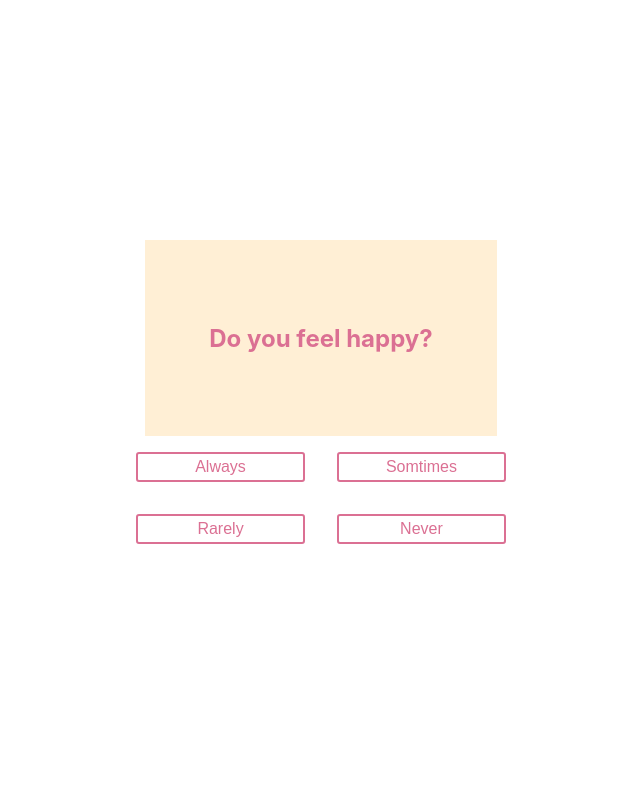
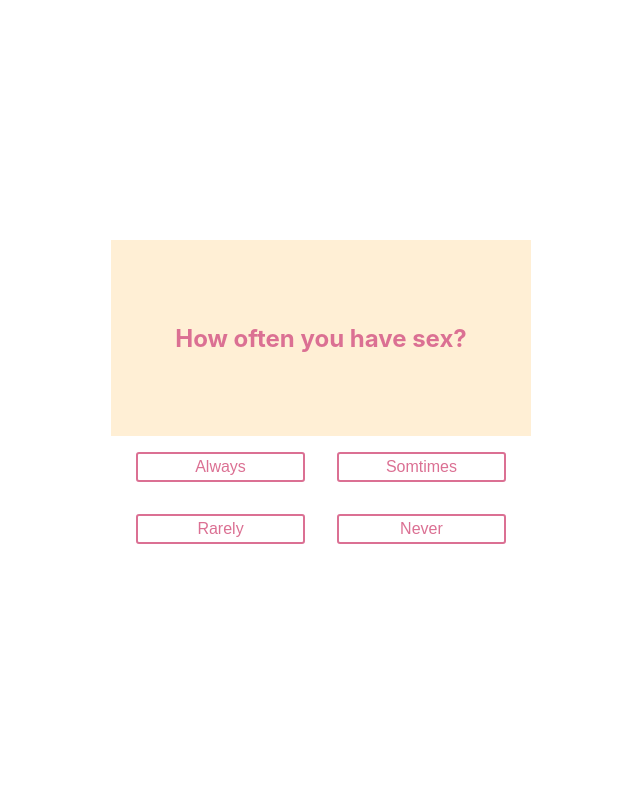
Before and after one commit to abhigupta-codedb/The_social_project, a React (Create React App) app: page /quiz in a window 1280 px wide. Both pictures are taken after a click on the button "Rarely". Shown: the top 800 px of the page, without its empty margins (319-959 px from the left). Built offline with nearby package versions, Linux system fonts and the light colour scheme.

Commit message:
feat: adding basic functionality

```diff
--- a/src/Components/QuestionBox.jsx
+++ b/src/Components/QuestionBox.jsx
@@ -45,7 +45,7 @@ const AnswersWrapper = styled.div`
   justify-content: center;
 `;
 
-const QuestionBox = ({ quiz }) => {
+const QuestionBox = ({ quiz, setNext }) => {
   const { question, options } = quiz;
 
   return (
@@ -55,7 +55,9 @@ const QuestionBox = ({ quiz }) => {
       </Wrapper>
       <AnswersWrapper>
         {options.map((option) => (
-          <Button>{option.Text}</Button>
+          <Button onClick={() => setNext((next) => next + 1)}>
+            {option.Text}
+          </Button>
         ))}
       </AnswersWrapper>
     </ParentDiv>
--- /dev/null
+++ b/src/Components/Result.jsx
@@ -0,0 +1,7 @@
+import React from "react";
+
+const Result = () => {
+  return <div>Result</div>;
+};
+
+export default Result;
--- a/src/Container/BoxContainer.jsx
+++ b/src/Container/BoxContainer.jsx
@@ -1,14 +1,16 @@
 import React, { useState } from "react";
 import { quiz } from "../Helper/quiz";
 import QuestionBox from "../Components/QuestionBox";
-
+import Result from "../Components/Result";
 const BoxContainer = () => {
   //TODO: will keep all question inside redux state
-  const [next, setNext] = useState(true);
+  const [next, setNext] = useState(0);
   return (
     <div>
-      {quiz.map(
-        (quiz) => next && <QuestionBox quiz={quiz} setNext={setNext} />
+      {next < quiz.length ? (
+        <QuestionBox quiz={quiz[next]} setNext={setNext} />
+      ) : (
+        <Result />
       )}
     </div>
   );
```
